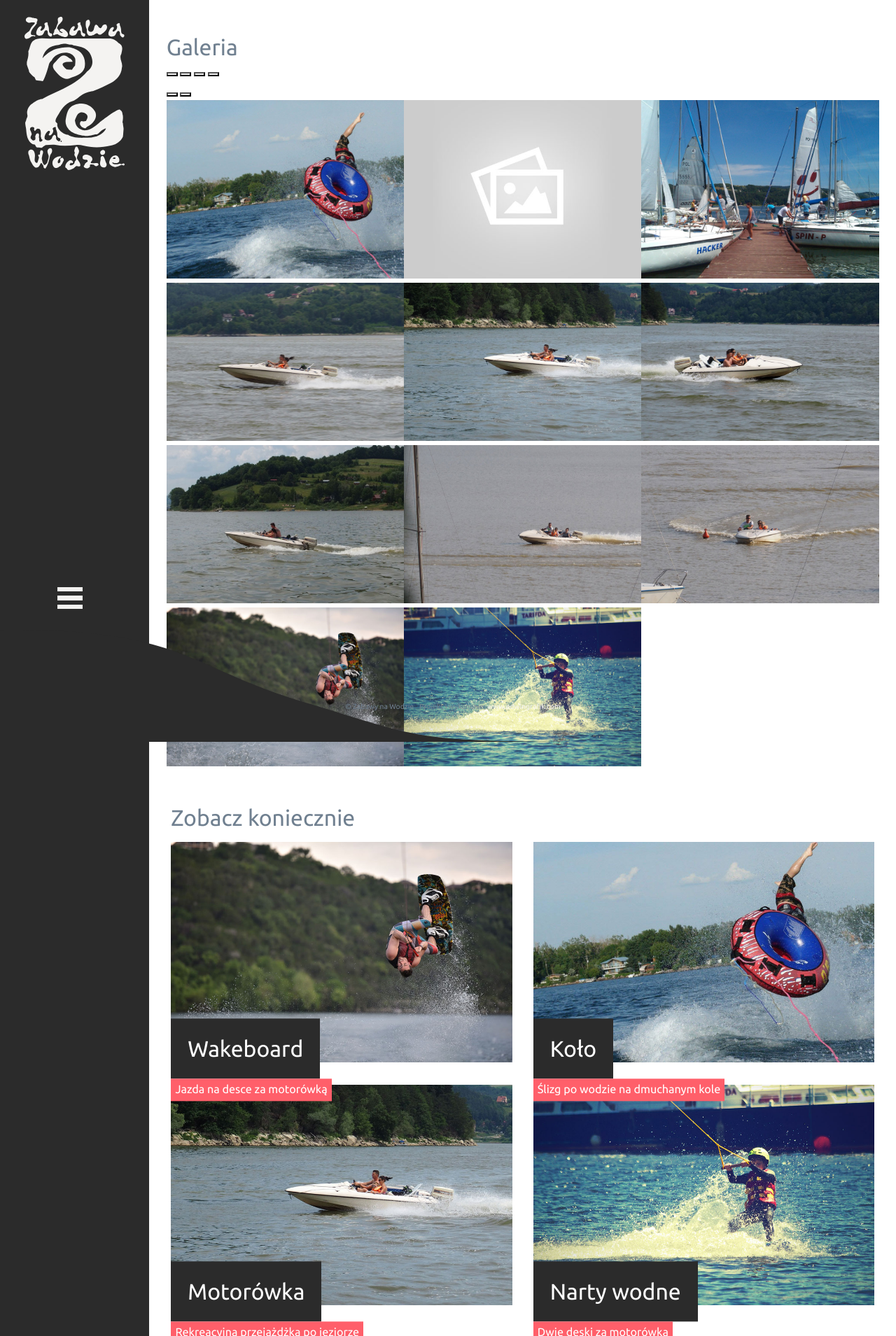
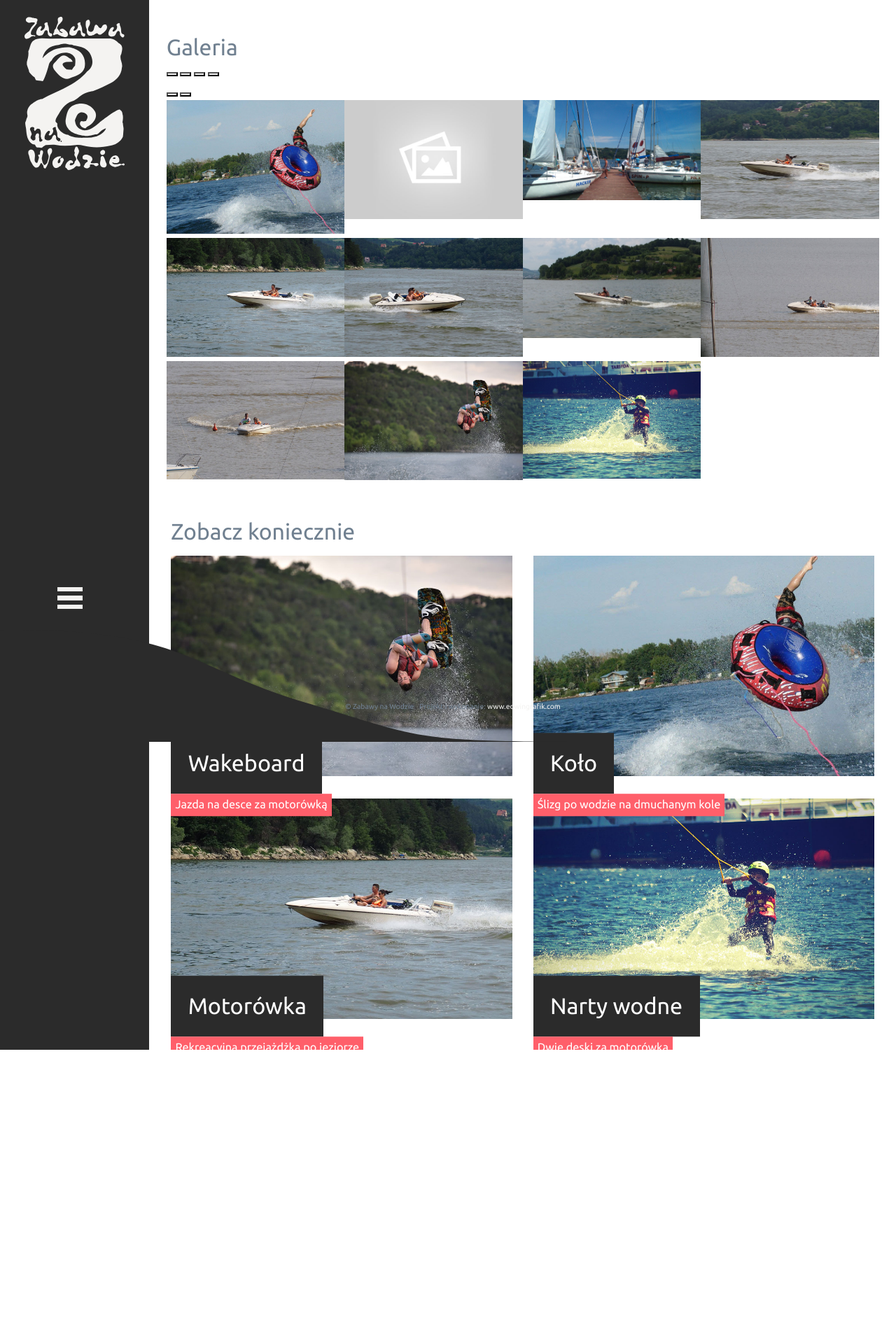
Before and after one commit to edwingrafik/zabawynawodzie, a Jekyll site: the page built from _subpages/galeria.html, in a window 1280 px wide. Shown: the whole page at 70% size. Built offline with Jekyll 4.4.1, drawn with Linux system fonts in a browser that asks for light colours; nearby versions of some CDN libraries; comment, search, counter and statistics services are not loaded; after the commit the page ends 1500 px from its top, so only the background shows below that.

Commit message:
Minor CSS fixes and gallery grid

```diff
--- a/_layouts/post.html
+++ b/_layouts/post.html
@@ -5,7 +5,7 @@ subtitle:
 body:
 title-img:
 ---
-<article class="margin-left">
+<article class="margin-left margin-right">
   <div class="blurb mt-5">
     <h2 class="mb-3 text-uppercase font-weight-bold">{{ page.title }}</h2>
     <h5 class="pt-2 pb-2">{{ page.subtitle }}</h5>
--- a/_sass/style/_hero.scss
+++ b/_sass/style/_hero.scss
@@ -32,8 +32,9 @@
 
 .hero-title h2 {
   background-color: $dark;
+  color: white;
+  font-size: 2em;
   padding: $base-spacing;
-  color: white;
   width: fit-content;
   width: -moz-fit-content;
 }
--- a/_subpages/galeria.html
+++ b/_subpages/galeria.html
@@ -11,7 +11,8 @@ permalink: /galeria/
   <div class="lightbox-gallery">
     <div class="row no-gutters">
     {% for image in image_files %}
-    <figure class="img-container col-md-4 col-xs-6" itemprop="associatedMedia" itemscope itemtype="http://schema.org/ImageObject">
+      <div class="col-lg-3 col-md-4 col-6">
+      <figure class="img-container" itemprop="associatedMedia" itemscope itemtype="http://schema.org/ImageObject">
         <a href="{{ image.path }}" data-size="1080x720" itemprop="contentUrl">
           <img src="{{ image.path }}" alt="" class="image" itemprop="thumbnail">
           <div class="img-overlay">
@@ -20,6 +21,7 @@ permalink: /galeria/
         </a>
         <figcaption itemprop="caption description"></figcaption>
       </figure>
+    </div>
     {% endfor %}
     </div>
 </div>
--- a/_subpages/kontakt.html
+++ b/_subpages/kontakt.html
@@ -16,7 +16,7 @@ permalink: /kontakt/
     <div class="blurb mt-5 margin-left">
       <h1 class="mb-3 text-uppercase font-weight-bold">Kontakt</h1>
     </div>
-    <div class="margin-left">
+    <div class="margin-left margin-right mb-3">
       <span>{{ item.owner }}</span>
       <br>
       <span><b>e-mail: </b> <a href="mailto:{{ item.email }}" class="hover-links" target="_top">{{ item.email }}</a></span>
--- a/_subpages/oferta.html
+++ b/_subpages/oferta.html
@@ -5,7 +5,7 @@ page-item:
 order: 10
 permalink: /oferta/
 ---
-<div class="margin-left mt-5">
+<div class="margin-left margin-right mt-5">
   <h2>{{ page.title }}</h2>
   <h5>Jeśli szukasz atrakcji na wodzie nad Jeziorem Rożnowskim - świetnie trafiłeś!
     <br>
```
Also changed, not shown: 7 other files. Lines whose indentation alone changed are shown as unchanged.
